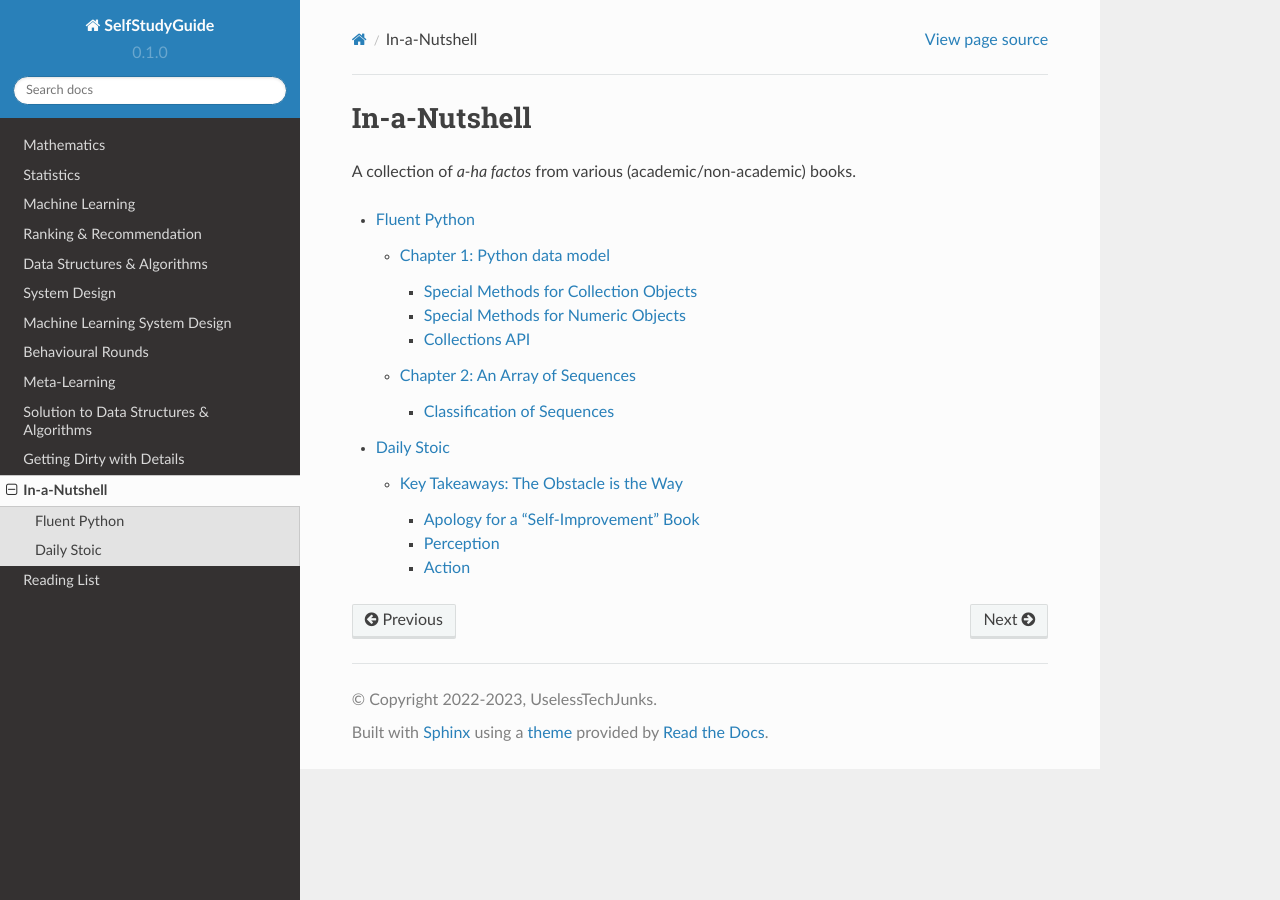
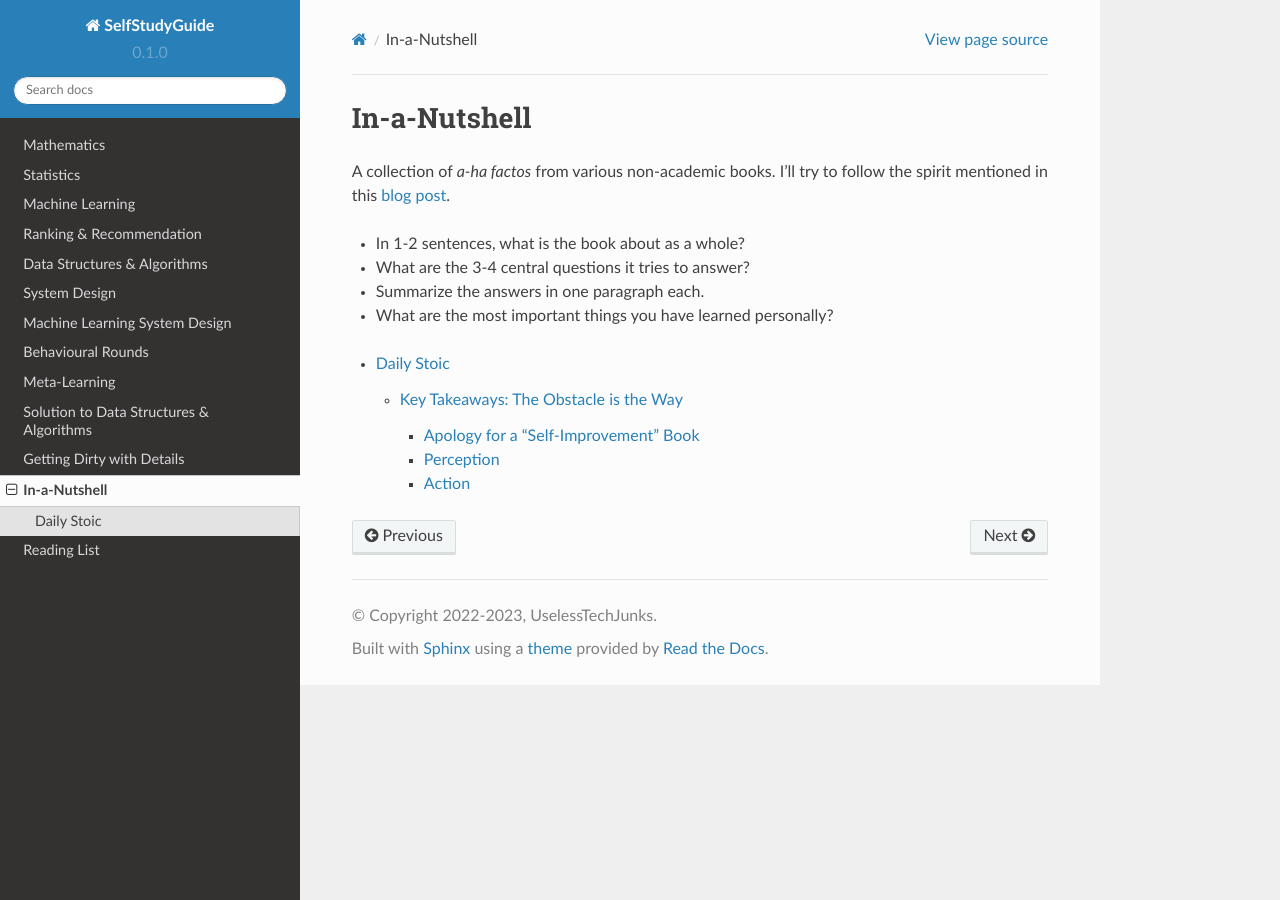
Before and after one commit to uselesstechjunks/leetcode, a Sphinx documentation site: the page built from docs/source/kurzgesagt.rst, in a window 1280 px wide. Built offline with Sphinx 7.4.7 and the Read the Docs theme 2.0.0, drawn with Linux system fonts in a browser that asks for light colours.

Commit message:
Update kurzgesagt.rst

```diff
--- a/docs/source/kurzgesagt.rst
+++ b/docs/source/kurzgesagt.rst
@@ -1,9 +1,14 @@
 In-a-Nutshell
 ##########################################################################
 
-A collection of *a-ha factos* from various (academic/non-academic) books.
+A collection of *a-ha factos* from various non-academic books.
+I'll try to follow the spirit mentioned in this `blog post <https://www.andreasfragner.com/writing/writing-summaries>`_.
+
+- In 1-2 sentences, what is the book about as a whole?
+- What are the 3-4 central questions it tries to answer?
+- Summarize the answers in one paragraph each.
+- What are the most important things you have learned personally?
 
 .. toctree::
 
-   fluent-python
    daily-stoic
```
